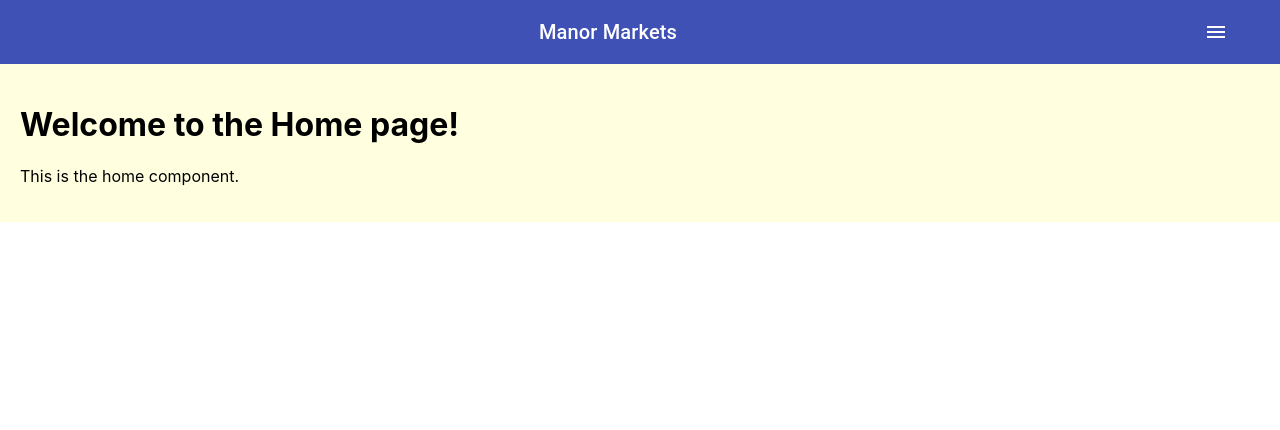
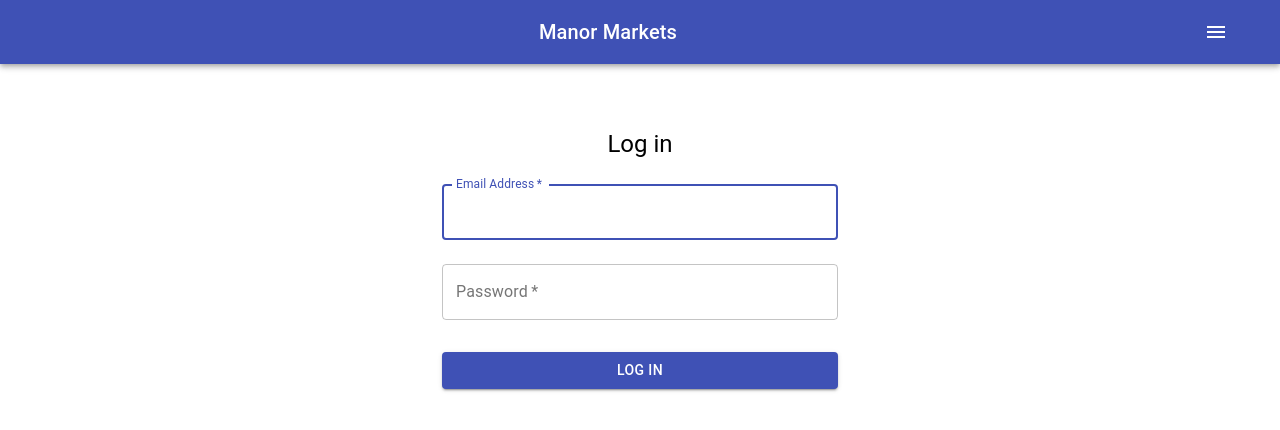
Before and after one commit to madhavms/manor-markets, a React (Create React App) app: page / in a window 1280 px wide. Shown: the top 430 px of the page. Built offline with nearby package versions, Linux system fonts and the light colour scheme.

Commit message:
Added protected routes which check authentication

```diff
--- a/src/App.js
+++ b/src/App.js
@@ -1,21 +1,29 @@
 import "./App.css";
 import ManorMarketsNavbar from "./components/NavBar";
-import { BrowserRouter, Route, Routes, Switch } from "react-router-dom";
+import { BrowserRouter, Route, Routes } from "react-router-dom";
 import Home from "./components/Home";
 import About from "./components/About";
-import {Products,Contact} from "./components/ProductsContact";
-
+import { Products, Contact } from "./components/ProductsContact";
+import LoginScreen from "./components/Login";
+import useAuthentication from "./hooks/useAuthentication";
 
 function App() {
+  const { isLoggedIn, login, logout } = useAuthentication();
   return (
     <BrowserRouter>
-      <ManorMarketsNavbar />
-      <Routes>
-        <Route exact path="/" element={<Home/>} />
-        <Route exact path="/about" element={<About/>} />
-        <Route exact path="/products" element={<Products/>} />
-        <Route exact path="/contact" element={<Contact/>} />
-      </Routes>
+      <ManorMarketsNavbar {...{ isLoggedIn, logout }} />
+      {isLoggedIn ? (
+        <Routes>
+          <Route exact path="*" element={<Home />} />
+          <Route exact path="/about" element={<About />} />
+          <Route exact path="/products" element={<Products />} />
+          <Route exact path="/contact" element={<Contact />} />
+        </Routes>
+      ) : (
+        <Routes>
+          <Route path="*" element={<LoginScreen login={login} />} />
+        </Routes>
+      )}
     </BrowserRouter>
   );
 }
```
